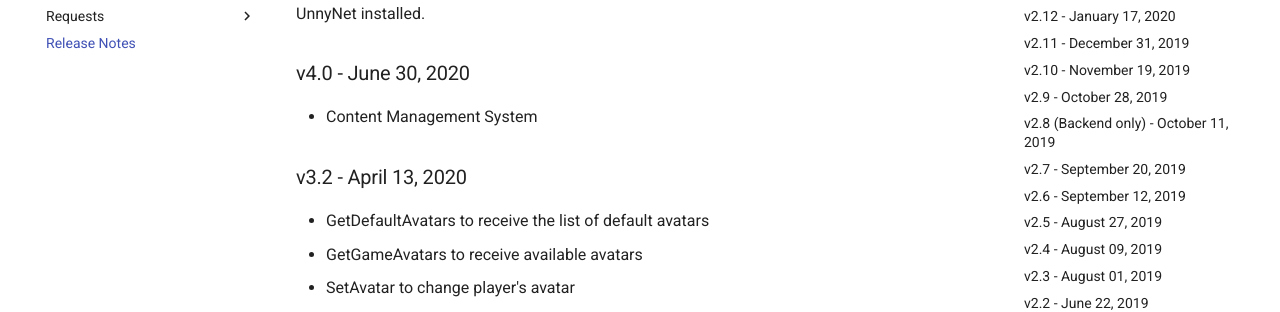
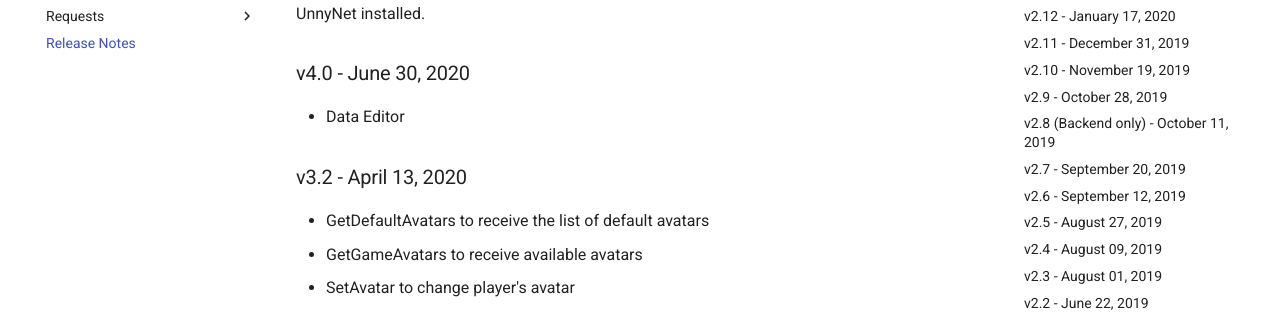
Before and after one commit to unnynet/unnynet-docs, an MkDocs documentation site: the page built from docs/release_notes.md, in a window 1280 px wide and 900 px high. Shown: the part 230-542 px from the top of the window. Built offline with MkDocs 1.6.1 and Material for MkDocs 9.7.7, drawn with Linux system fonts in a browser that asks for light colours.

Commit message:
release notes

```diff
--- a/docs/release_notes.md
+++ b/docs/release_notes.md
@@ -3,7 +3,7 @@
 Most of the features of UnnyNet will become available despite the version of plugin, however some features require additional integration, so it's important to have the latest version of UnnyNet installed.
 
 ### v4.0 - June 30, 2020
-* Content Management System
+* Data Editor
 
 ### v3.2 - April 13, 2020
 * GetDefaultAvatars to receive the list of default avatars
```
